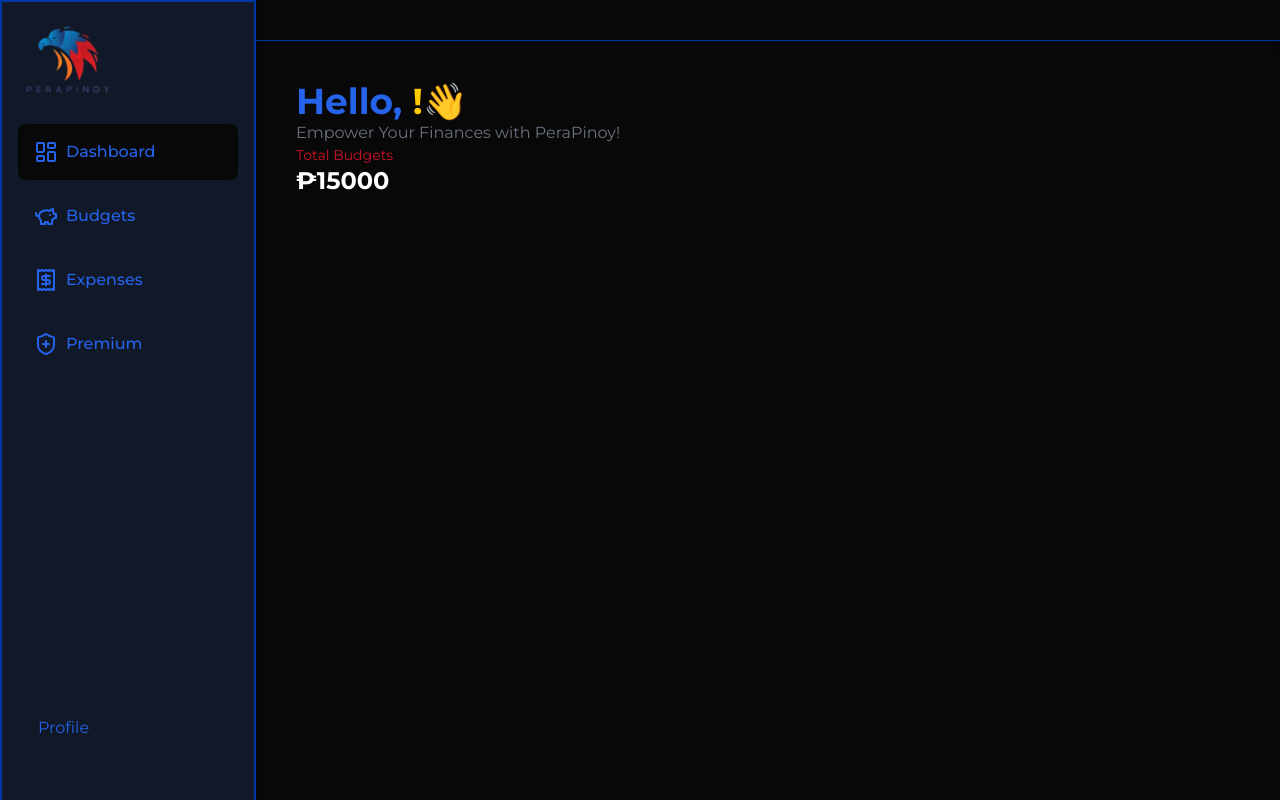
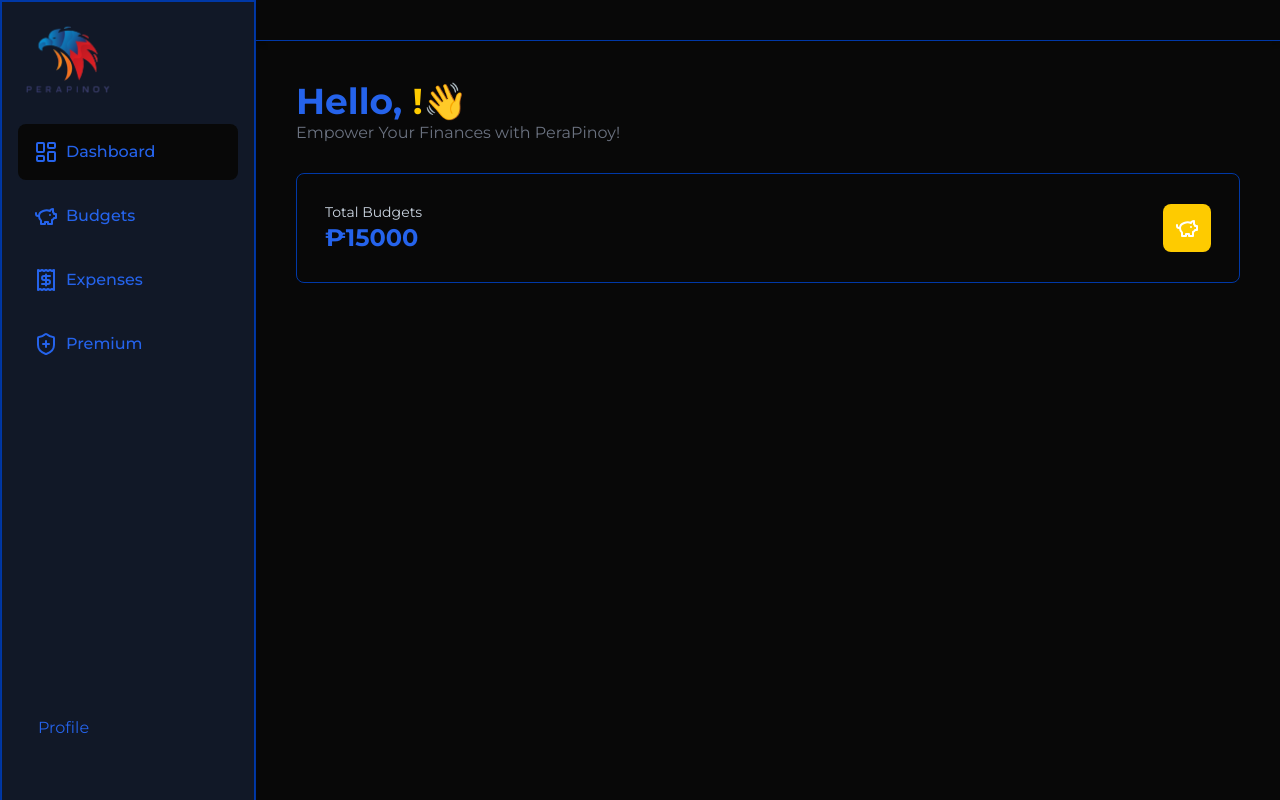
Before and after one commit to donyelqt/PeraPinoy, a Next.js app: page /dashboard in a window 1280 px wide. Built offline with nearby package versions, Linux system fonts and the light colour scheme; no server answers.

Commit message:
Updated CardInfo component with new import, class names, and icon addition

```diff
--- a/app/(routes)/dashboard/_components/CardInfo.jsx
+++ b/app/(routes)/dashboard/_components/CardInfo.jsx
@@ -1,13 +1,16 @@
+import { PiggyBankIcon } from 'lucide-react'
 import React from 'react'
 
 function CardInfo({ budgetList }) {
   return (
-    <div>
-      <div>
+    <div className='mt-7'>
+      <div className='p-7 border rounded-lg flex items-center justify-between'>
         <div>
-          <h2 className='text-sm text-secondary'>Total Budgets</h2>
-          <h2 className='font-bold text-2xl text-white'>₱15000</h2>
+          <h2 className='text-sm text-slate-300'>Total Budgets</h2>
+          <h2 className='font-bold text-2xl text-blue-600'>₱15000</h2>
         </div>
+        <PiggyBankIcon
+        className='bg-tertiary p-3 h-12 w-12 rounded-lg text-white' />
       </div>
     </div>
   )
```
